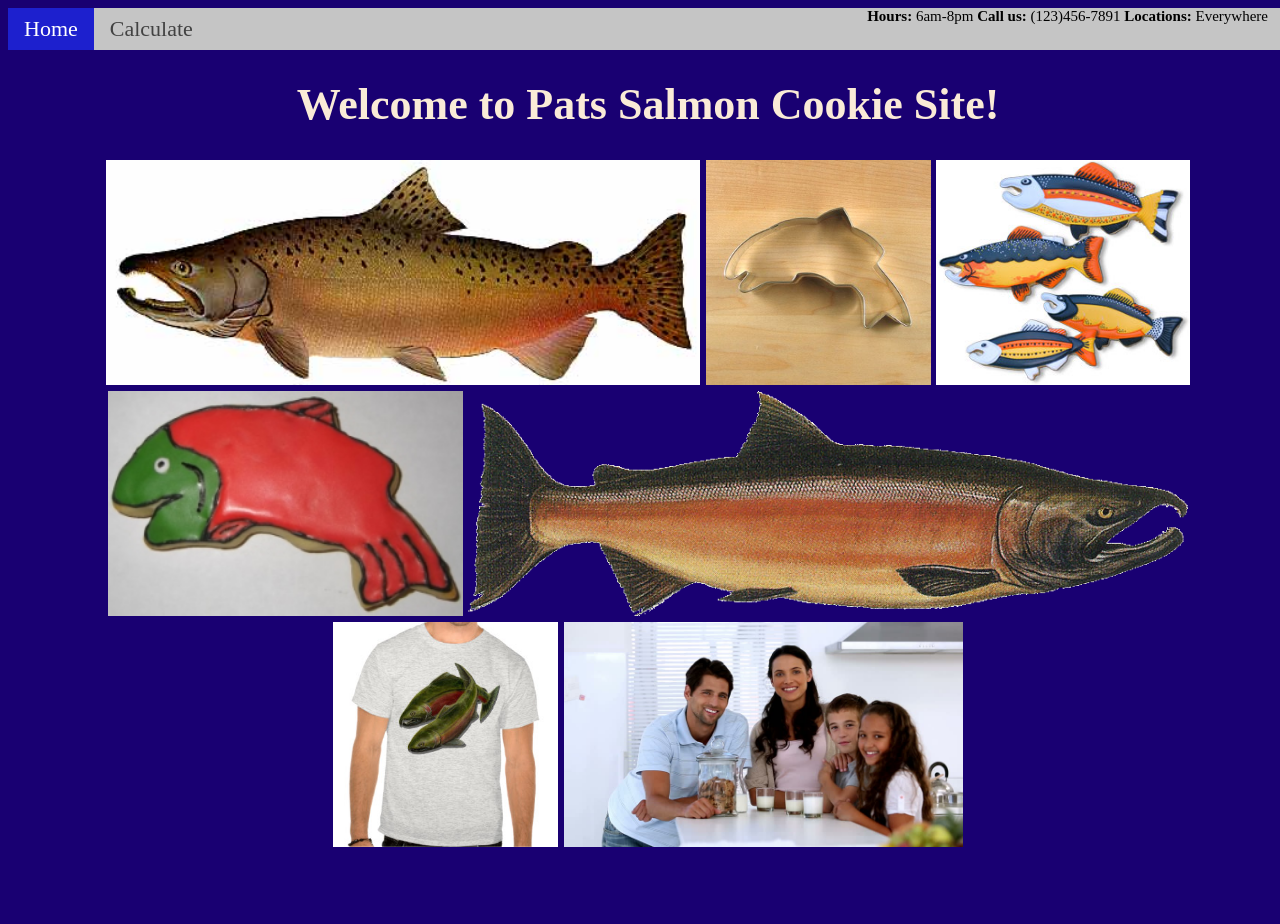
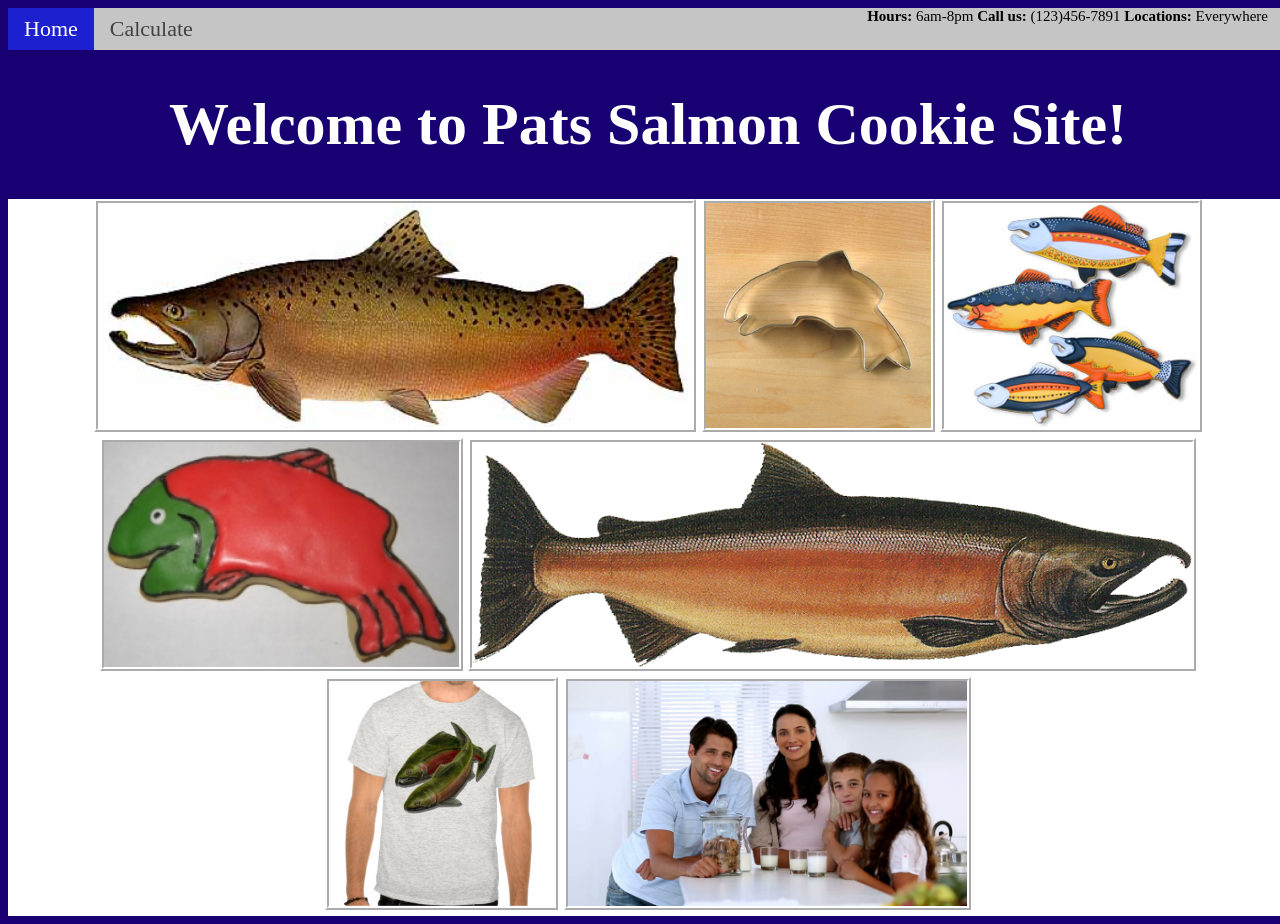
Before and after one commit to Yaspesberro/cookie-stand, a plain HTML site: page index.html in a window 1280 px wide. Before the commit the page ends 861 px from the top, so only its background shows below. Drawn offline with Linux system fonts and the light colour scheme; a web font is replaced by a local one.

Commit message:
Adding a couple changes to index.html & CSS

```diff
--- a/css/main.css
+++ b/css/main.css
@@ -7,7 +7,8 @@ html, body {
 
 h1 {
   text-align: center;
-  color: antiquewhite;
+  color: white;
+  font-size: 60px;
 }
 
 th, td {
@@ -107,3 +108,11 @@ li a:hover:not(.active) {
   float: right;
   margin-right: 20px;
 }
+
+#pic_container{
+  background-color: white;
+}
+
+#pic_container img {
+  border: 4px white ridge;
+}
```
Also changed, not shown: index.html (+0 -1 lines).
